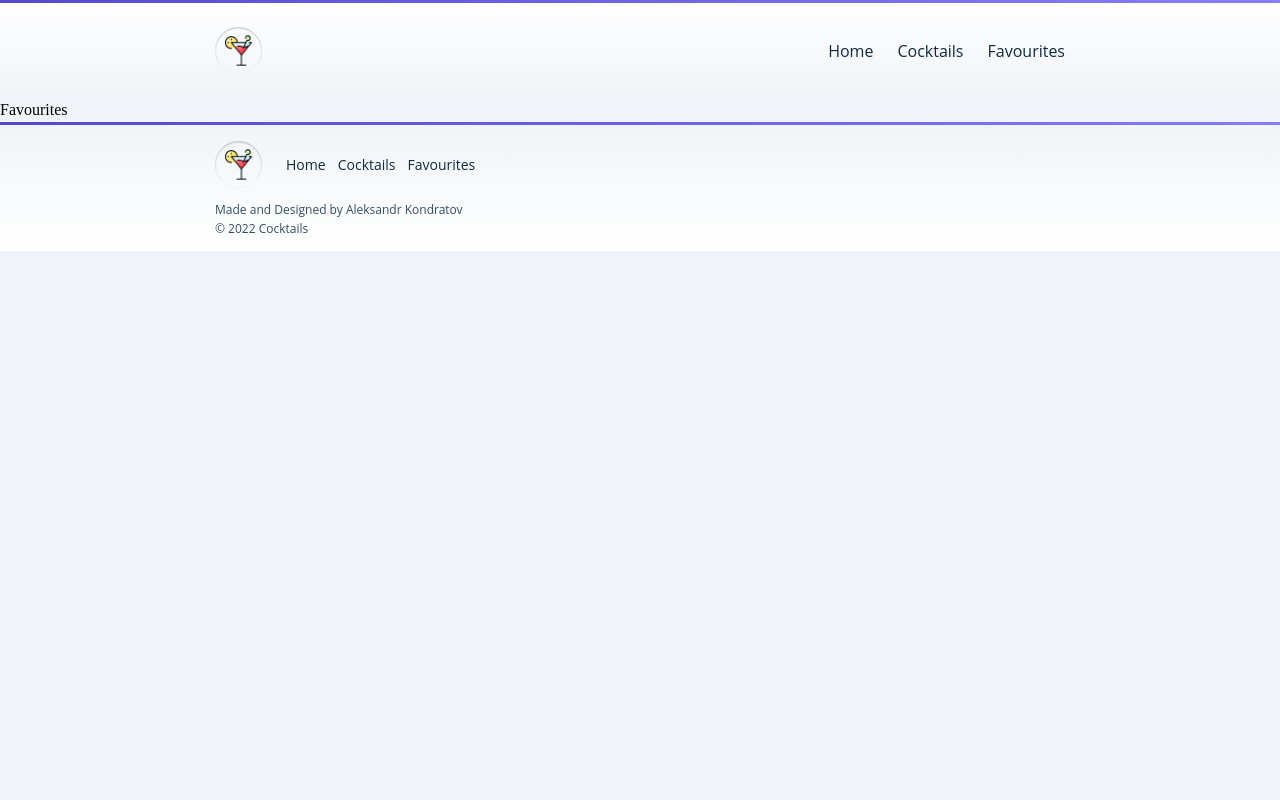
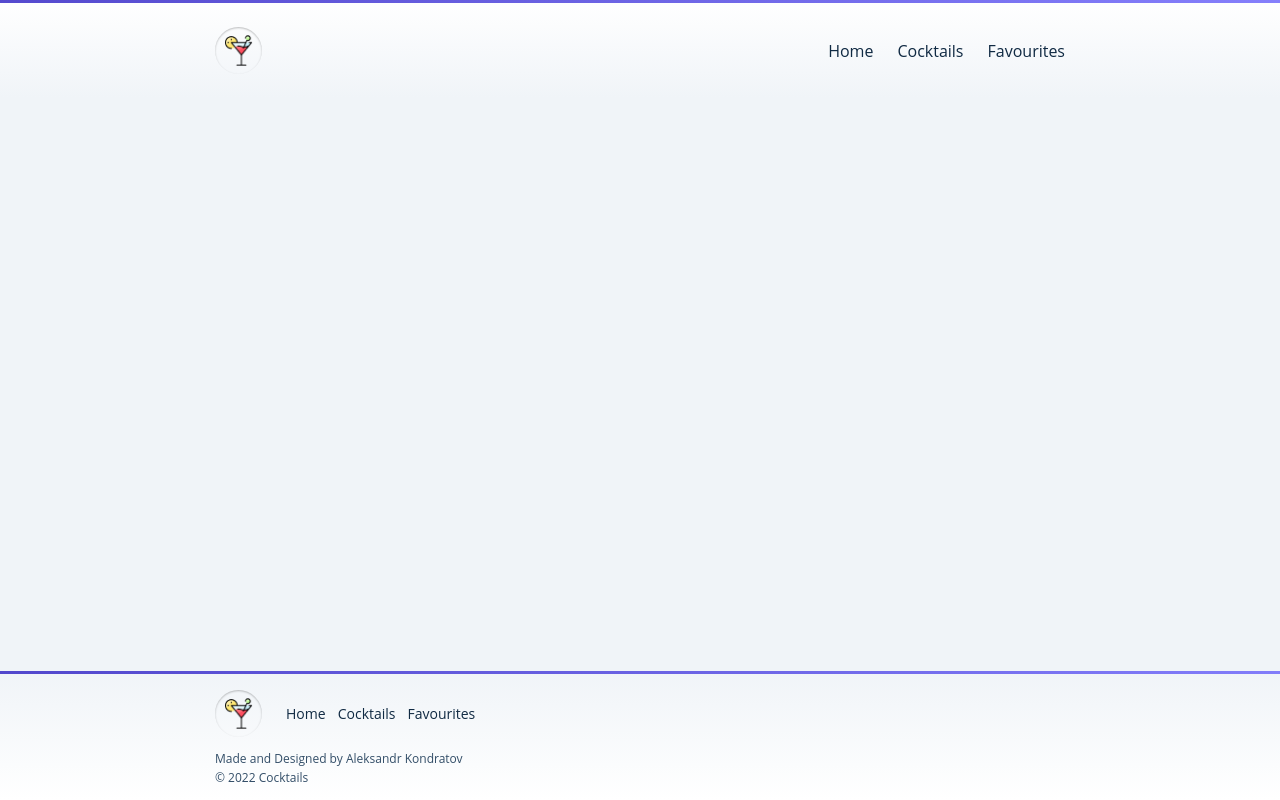
Before and after one commit to RegemStatum/react-cocktails, a React (Create React App) app: page /favourites in a window 1280 px wide. Built offline with nearby package versions, Linux system fonts and the light colour scheme.

Commit message:
initial logic set

```diff
--- a/src/App.tsx
+++ b/src/App.tsx
@@ -14,9 +14,11 @@ import {
   SingleCocktail,
   Error,
 } from "./pages";
+import { AppProvider } from "./context/AppProvider";
 
 function App() {
   return (
+    <AppProvider>
       <Router>
         <Header />
         <Routes>
@@ -32,6 +34,7 @@ function App() {
         </Routes>
         <Footer />
       </Router>
+    </AppProvider>
   );
 }
 
--- a/src/components/CocktailCard.tsx
+++ b/src/components/CocktailCard.tsx
@@ -2,6 +2,7 @@ import React, { FC } from "react";
 import InfoLabel from "./InfoLabel";
 import likeBtn from "../assets/images/likeBtn.svg";
 import cocktailCard from "../types/cocktailCard";
+import { useAppContext } from "../context/AppProvider";
 
 interface CocktailCardProps extends cocktailCard {
   cardClassName?: string;
@@ -15,6 +16,21 @@ const CocktailCard: FC<CocktailCardProps> = ({
   cardClassName = "",
   id,
 }) => {
+  const { addToFavourites, removeFromFavourites, favourites } = useAppContext();
+
+  const handleLikeClick = () => {
+    const isFavourite =
+      favourites.findIndex((cocktail) => cocktail.id === id) === -1
+        ? false
+        : true;
+
+    if (!isFavourite) {
+      addToFavourites({ name, isAlcoholic, ingredientsArr, image, id });
+    } else {
+      removeFromFavourites(id);
+    }
+  };
+
   return (
     <div className={`cocktail-card ${cardClassName}`} key={id}>
       <header className="cocktail-card__header">
@@ -34,7 +50,12 @@ const CocktailCard: FC<CocktailCardProps> = ({
                   : "cocktail-card__label_non-alcoholic"
               }`}
             />
-            <img src={likeBtn} alt="like" className="cocktail-card__like-btn" />
+            <img
+              src={likeBtn}
+              alt="like"
+              className="cocktail-card__like-btn"
+              onClick={handleLikeClick}
+            />
           </div>
         </div>
       </header>
--- /dev/null
+++ b/src/context/AppProvider.tsx
@@ -0,0 +1,50 @@
+import React, { FC, useContext, useState } from "react";
+import cocktailCard from "../types/cocktailCard";
+
+interface DefaultContextValue {
+  favourites: cocktailCard[];
+  addToFavourites: (cocktail: cocktailCard) => void;
+  removeFromFavourites: (id: string) => void;
+}
+
+const defaultContextValue: DefaultContextValue = {
+  favourites: [],
+  addToFavourites: () => {},
+  removeFromFavourites: () => {},
+};
+
+const appContext = React.createContext(defaultContextValue);
+
+const getFavouritesFromStorage = () => {
+  const favourites = localStorage.getItem("cocktails");
+  console.log(favourites);
+};
+
+const AppProvider: FC = ({ children }) => {
+  const [favourites, setFavourites] = useState<cocktailCard[]>([]);
+
+  const addToFavourites = (cocktail: cocktailCard) => {
+    setFavourites([...favourites, cocktail]);
+    console.log("add");
+  };
+
+  const removeFromFavourites = (id: string) => {
+    const newFavourites = favourites.filter((cocktail) => cocktail.id !== id);
+    setFavourites(newFavourites);
+    console.log("remove");
+  };
+
+  return (
+    <appContext.Provider
+      value={{ favourites, addToFavourites, removeFromFavourites }}
+    >
+      {children}
+    </appContext.Provider>
+  );
+};
+
+const useAppContext = () => {
+  return useContext(appContext);
+};
+
+export { AppProvider, useAppContext };
--- a/src/pages/FavouriteCocktails.tsx
+++ b/src/pages/FavouriteCocktails.tsx
@@ -1,7 +1,21 @@
 import React, { FC } from "react";
+import CocktailCard from "../components/CocktailCard";
+import { useAppContext } from "../context/AppProvider";
 
 const FavouriteCocktails: FC = () => {
-  return <div>Favourites</div>;
+  const { favourites: cocktails } = useAppContext();
+
+  return (
+    <div className="container favourites-page page-min-height">
+      {cocktails.map((cocktail) => (
+        <CocktailCard
+          {...cocktail}
+          key={cocktail.id}
+          cardClassName="cocktails-page__cocktail-card"
+        />
+      ))}
+    </div>
+  );
 };
 
 export default FavouriteCocktails;
```
Lines whose indentation alone changed are shown as unchanged.
